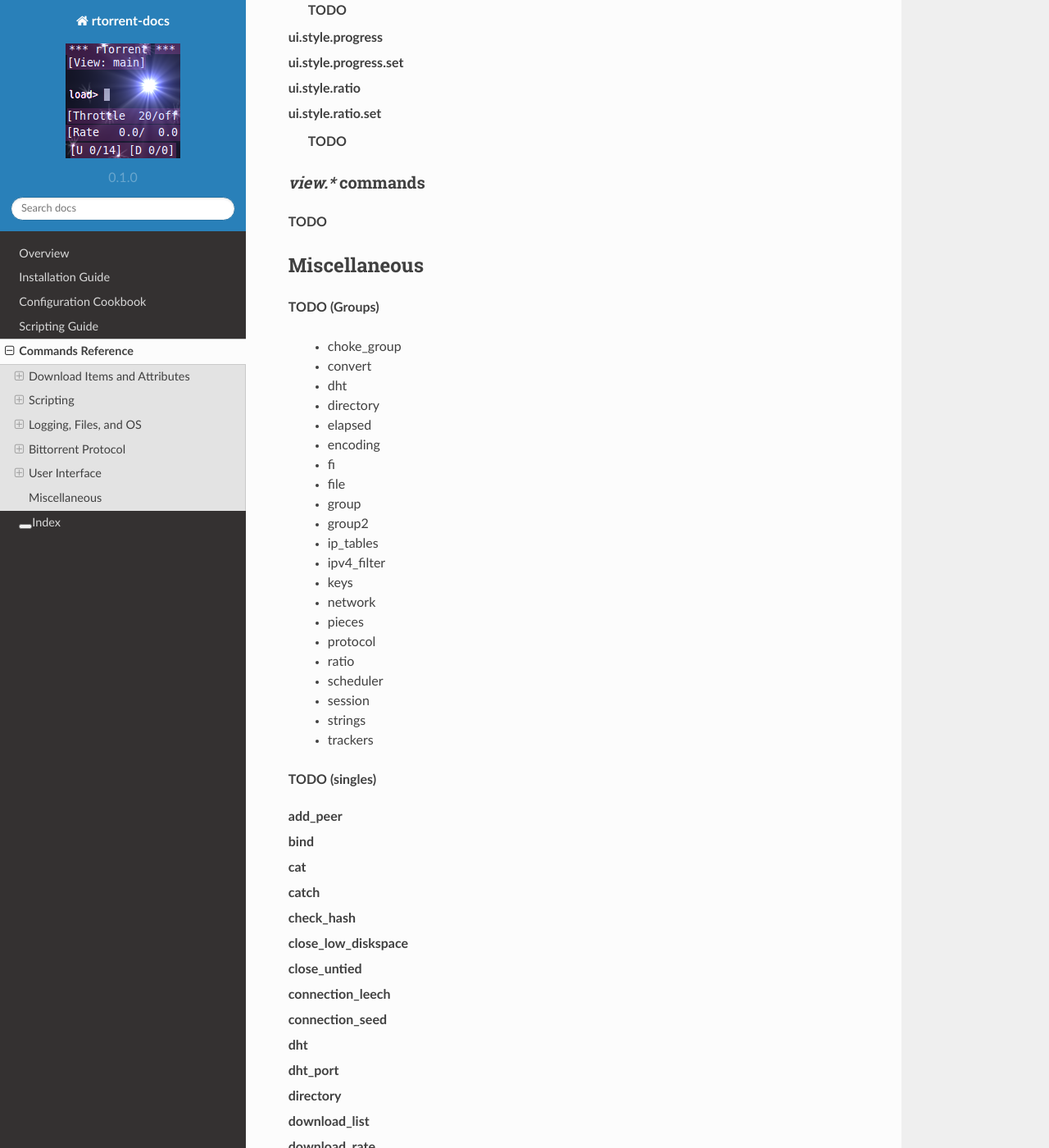
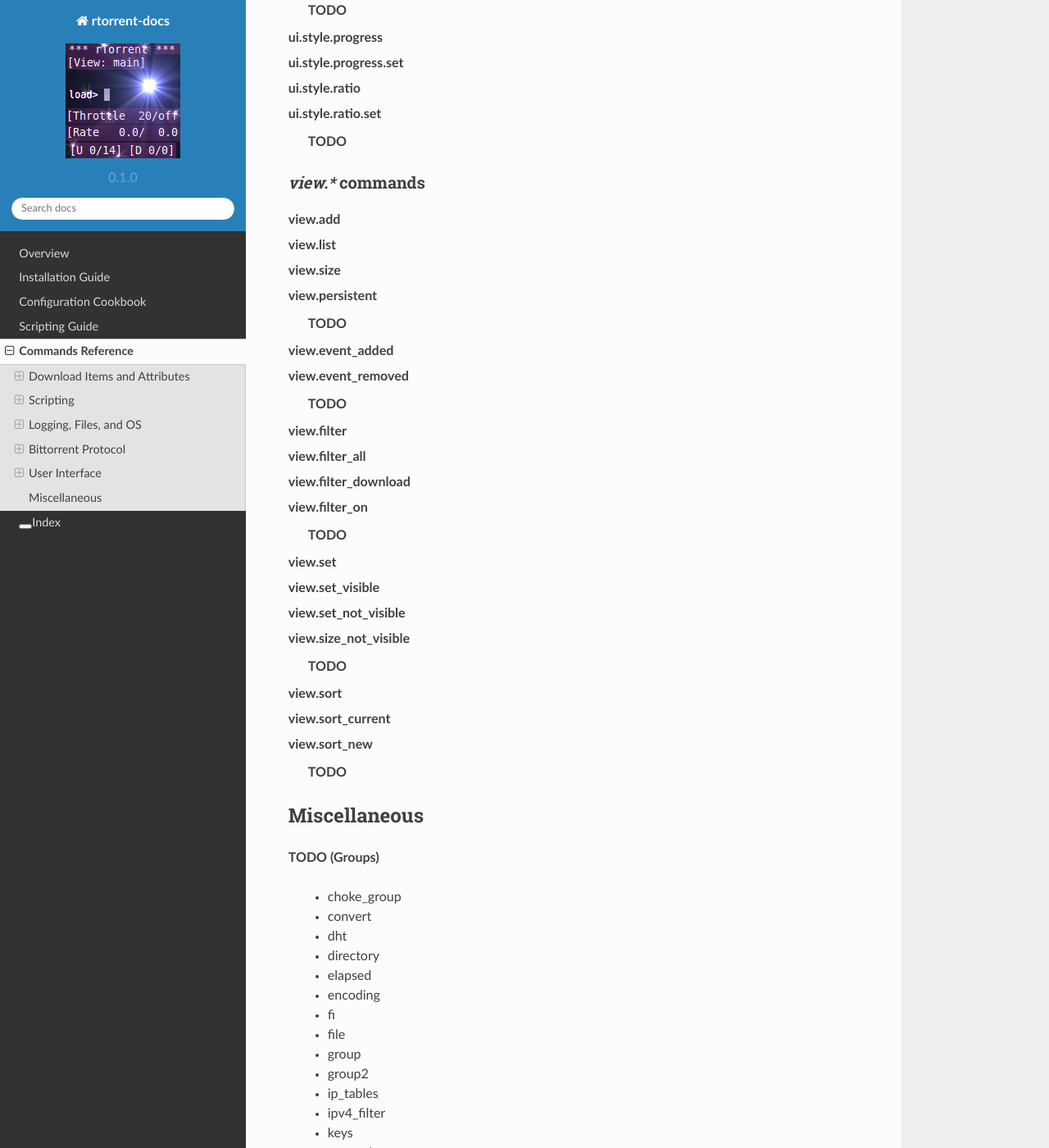
Before and after one commit to rtorrent-community/rtorrent-docs, a Sphinx documentation site: the page built from docs/cmd-ref.rst, in a window 1280 px wide and 1400 px high, scrolled down 19725 px. Shown: the whole window at 82% size. Built offline with Sphinx 7.4.7 and the Read the Docs theme 2.0.0, drawn with Linux system fonts in a browser that asks for light colours.

Commit message:
added view group

```diff
--- a/docs/include-cmd-ui.rst
+++ b/docs/include-cmd-ui.rst
@@ -100,4 +100,38 @@ The following are only available in *rTorrent-PS*:
 `view.*` commands
 ^^^^^^^^^^^^^^^^^^^^^^^^^^
 
-**TODO**
+.. glossary::
+
+    view.add
+    view.list
+    view.size
+    view.persistent
+
+        **TODO**
+
+    view.event_added
+    view.event_removed
+
+        **TODO**
+
+    view.filter
+    view.filter_all
+    view.filter_download
+    view.filter_on
+
+        **TODO**
+
+    view.set
+    view.set_visible
+    view.set_not_visible
+    view.size_not_visible
+
+        **TODO**
+
+    view.sort
+    view.sort_current
+    view.sort_new
+
+        **TODO**
+
+.. END cmd-ui
```
